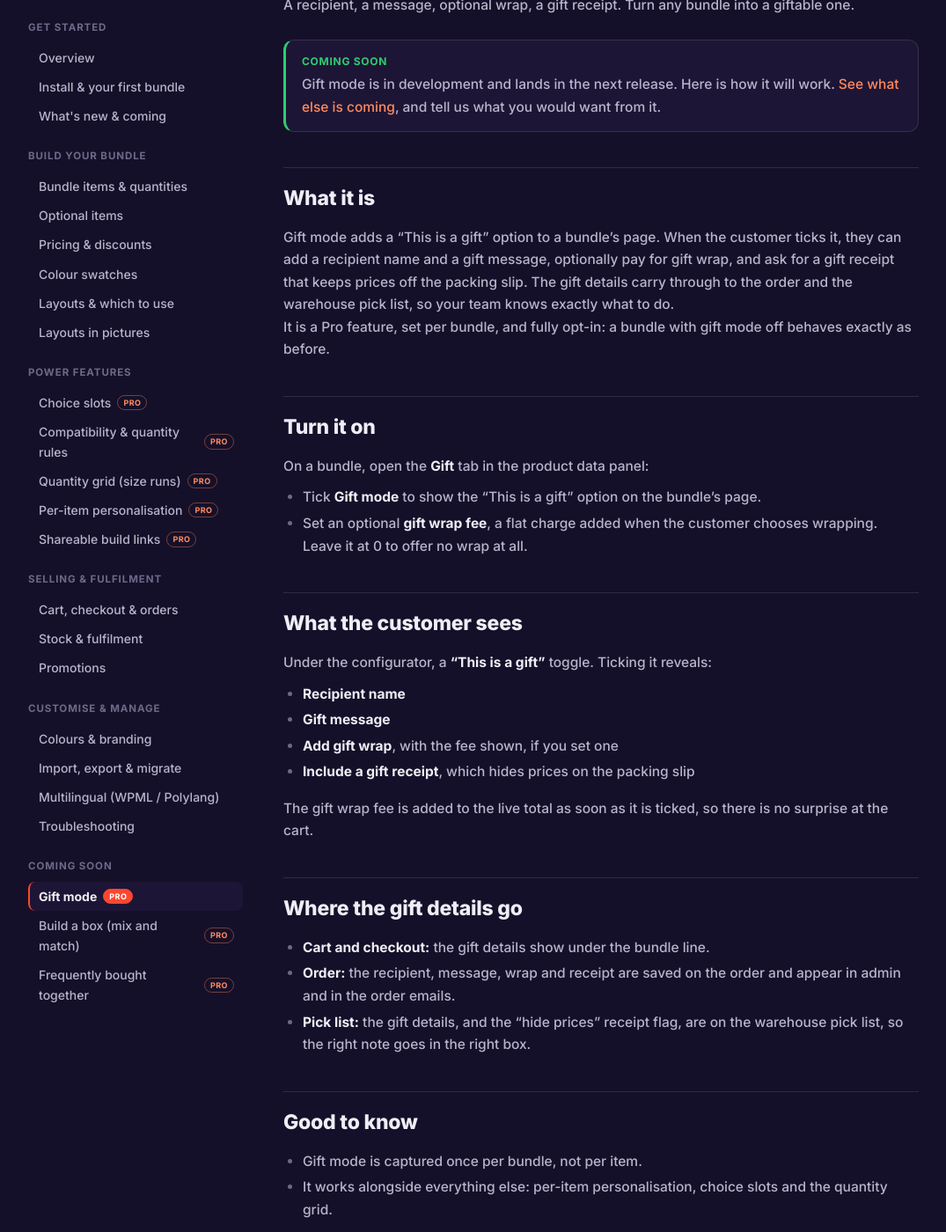
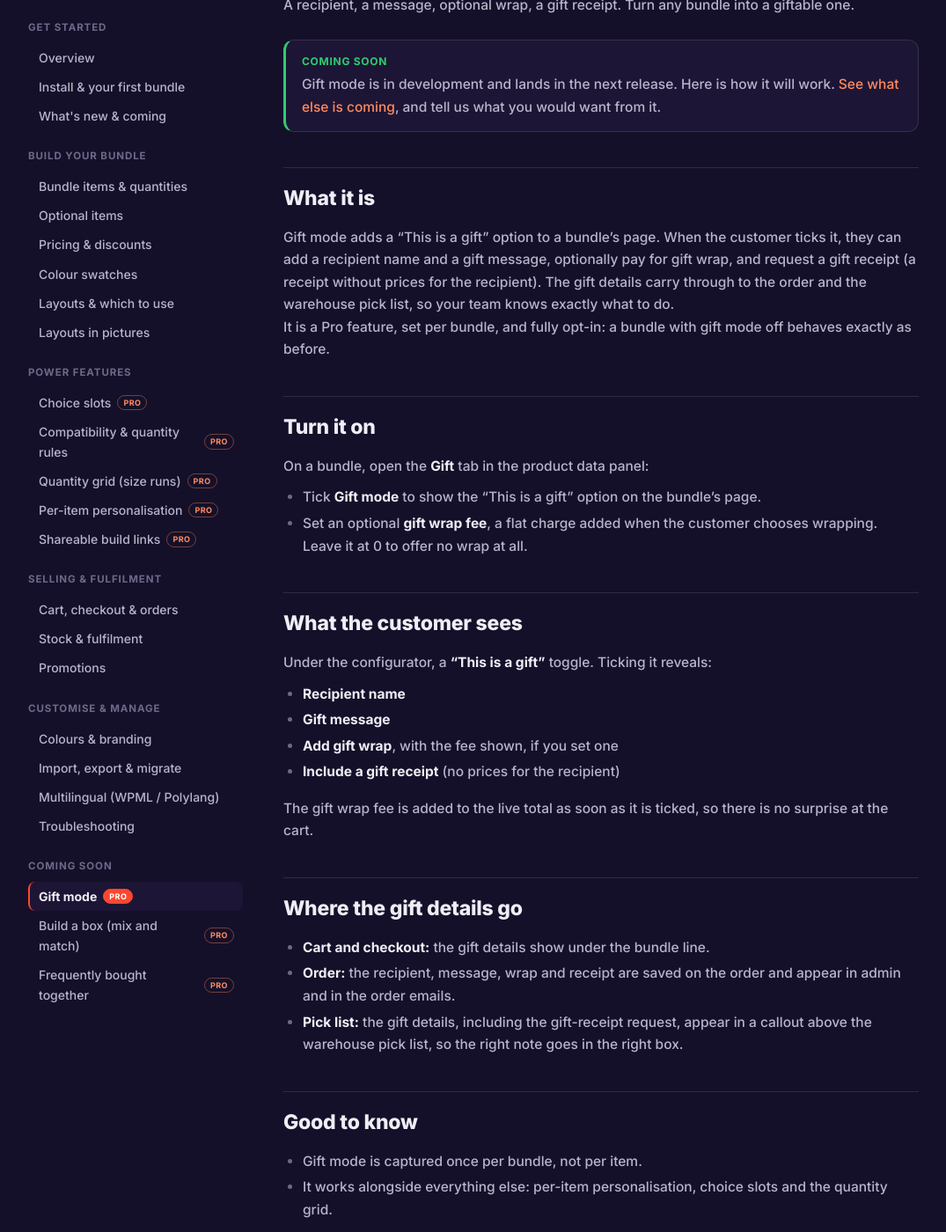
Before and after one commit to BundleBoss/website, a Jekyll site: the page built from docs/gift-mode.md, in a window 1280 px wide and 1400 px high, scrolled down 229 px. Shown: the whole window at 88% size, without its empty margins (102-1177 px from the left). Built offline with Jekyll 4.4.1, drawn with Linux system fonts in a browser that asks for light colours.

Commit message:
docs: gift receipt wording + pick-list callout
The gift receipt is a request for a no-price recipient receipt (we flag it for
the merchant), not an automatic packing-slip edit. Reworded to match. Gift
details now appear in a callout above the warehouse pick list.

```diff
--- a/docs/gift-mode.md
+++ b/docs/gift-mode.md
@@ -10,7 +10,7 @@ lede: A recipient, a message, optional wrap, a gift receipt. Turn any bundle int
 
 ## What it is
 
-Gift mode adds a "This is a gift" option to a bundle's page. When the customer ticks it, they can add a recipient name and a gift message, optionally pay for gift wrap, and ask for a gift receipt that keeps prices off the packing slip. The gift details carry through to the order and the warehouse pick list, so your team knows exactly what to do.
+Gift mode adds a "This is a gift" option to a bundle's page. When the customer ticks it, they can add a recipient name and a gift message, optionally pay for gift wrap, and request a gift receipt (a receipt without prices for the recipient). The gift details carry through to the order and the warehouse pick list, so your team knows exactly what to do.
 
 It is a Pro feature, set per bundle, and fully opt-in: a bundle with gift mode off behaves exactly as before.
 
@@ -28,7 +28,7 @@ Under the configurator, a **"This is a gift"** toggle. Ticking it reveals:
 - **Recipient name**
 - **Gift message**
 - **Add gift wrap**, with the fee shown, if you set one
-- **Include a gift receipt**, which hides prices on the packing slip
+- **Include a gift receipt** (no prices for the recipient)
 
 The gift wrap fee is added to the live total as soon as it is ticked, so there is no surprise at the cart.
 
@@ -36,7 +36,7 @@ The gift wrap fee is added to the live total as soon as it is ticked, so there i
 
 - **Cart and checkout:** the gift details show under the bundle line.
 - **Order:** the recipient, message, wrap and receipt are saved on the order and appear in admin and in the order emails.
-- **Pick list:** the gift details, and the "hide prices" receipt flag, are on the warehouse pick list, so the right note goes in the right box.
+- **Pick list:** the gift details, including the gift-receipt request, appear in a callout above the warehouse pick list, so the right note goes in the right box.
 
 ## Good to know
 
```
